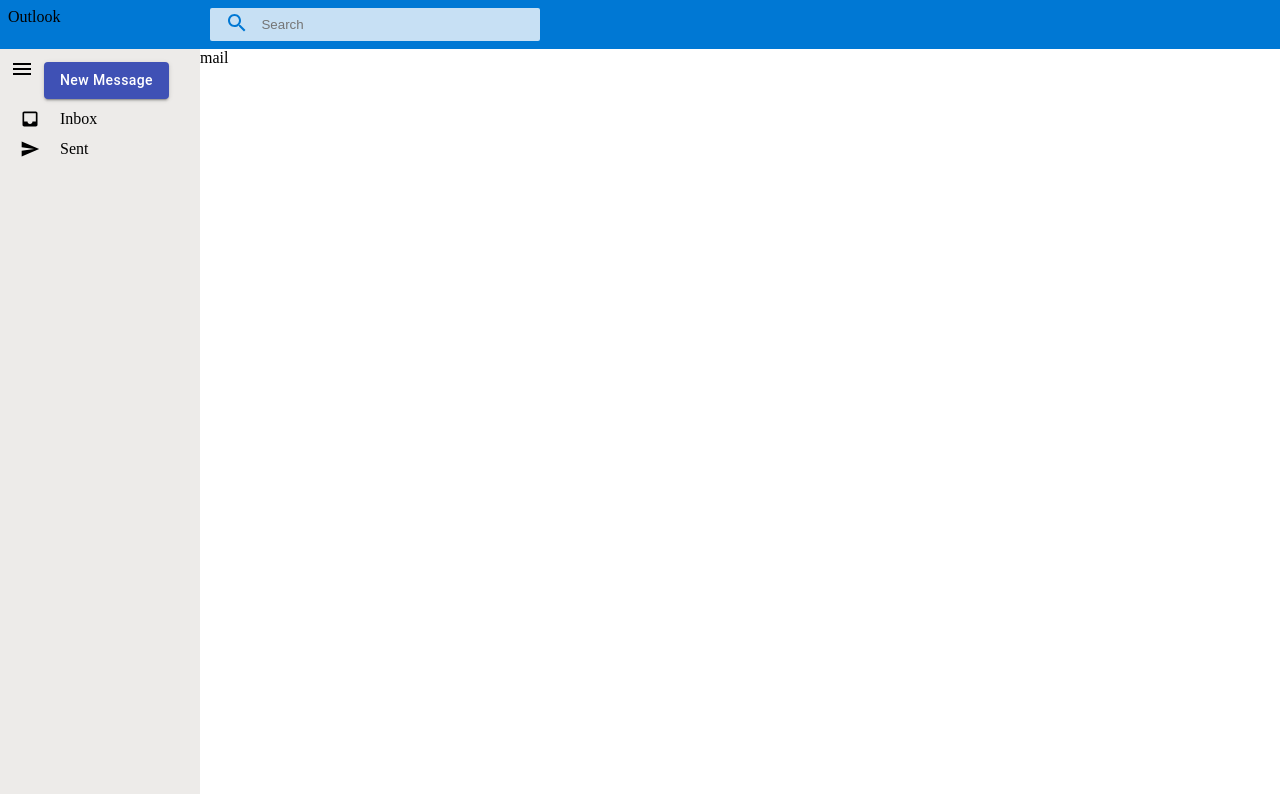
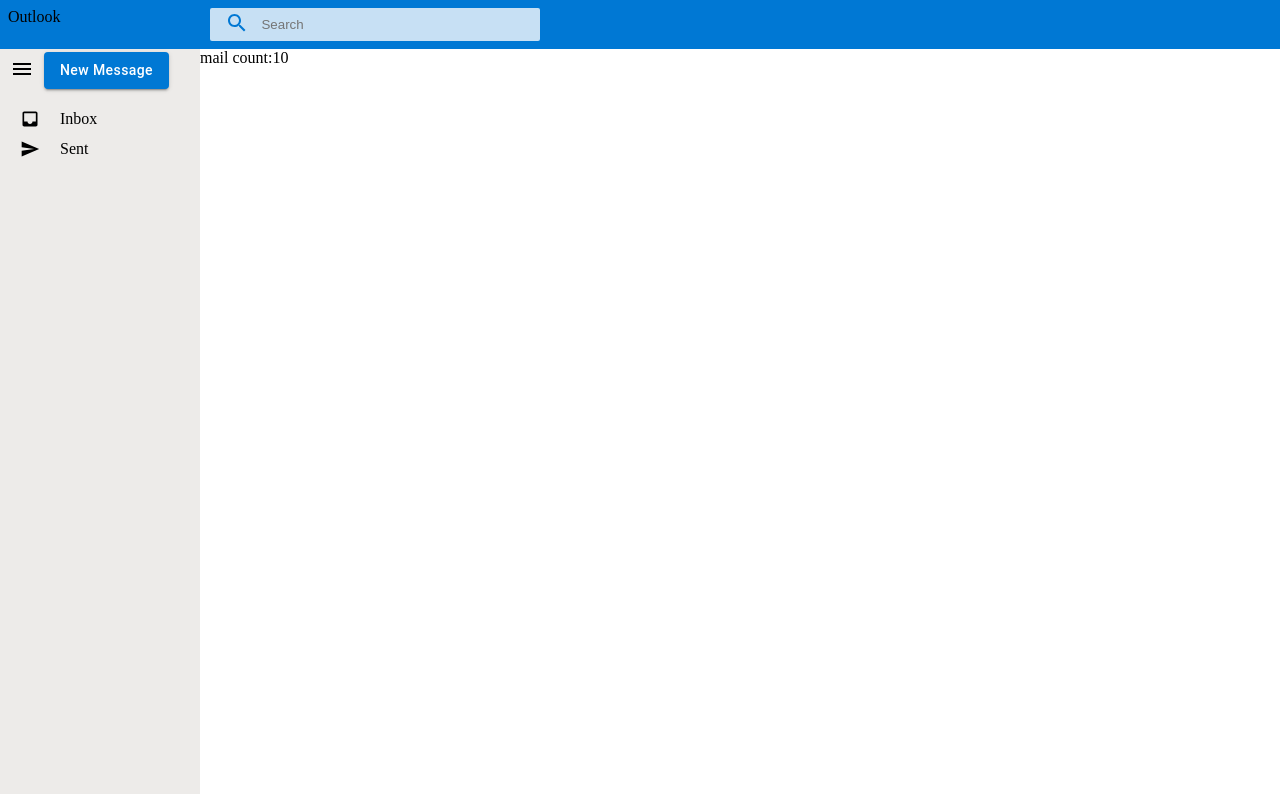
Before and after one commit to tejindermatharu/react-outlook-clone, a React app: page / in a window 1280 px wide. Both pictures are taken after a click on the element 22 px from the left and 71 px from the top of the page. Built offline with nearby package versions, Linux system fonts and the light colour scheme.

Commit message:
adding in redux toolkit

```diff
--- a/src/components/Mail/index.tsx
+++ b/src/components/Mail/index.tsx
@@ -1,7 +1,16 @@
 import React from "react";
+import {useSelector} from "react-redux";
+import {selectCount} from "src/reducers/mailReducer";
 
 function Mail(props) {
-    return <div>mail</div>;
+    const count = useSelector(selectCount);
+
+    return (
+        <div>
+            <span>mail count:</span>
+            <span>{count}</span>
+        </div>
+    );
 }
 
 export default Mail;
--- a/src/components/SideBar/index.tsx
+++ b/src/components/SideBar/index.tsx
@@ -24,7 +24,7 @@ function SideBar(props) {
                 <MenuIcon />
             </span>
             {isExpanded && (
-                <Button className="btn" variant="contained" color="primary">
+                <Button className="new-message__button btn" variant="contained" color="primary">
                     New Message
                 </Button>
             )}
--- a/src/components/SideBar/style.scss
+++ b/src/components/SideBar/style.scss
@@ -9,6 +9,11 @@
 
     &.expanded {
         width: 200px;
+    }
+
+    .new-message__button {
+        top: -10px;
+        background-color: $primary-blue;
     }
 
     .expand__icon {
--- a/src/index.tsx
+++ b/src/index.tsx
@@ -1,6 +1,15 @@
 import React from "react";
 import ReactDOM from "react-dom";
 import App from "./App";
+import {Provider} from "react-redux";
 import "./App.scss";
+import {store} from "./reducers/store";
 
-ReactDOM.render(<App />, document.getElementById("root"));
+ReactDOM.render(
+    <React.StrictMode>
+        <Provider store={store}>
+            <App />
+        </Provider>
+    </React.StrictMode>,
+    document.getElementById("root")
+);
--- /dev/null
+++ b/src/reducers/mailReducer.ts
@@ -0,0 +1,50 @@
+import {createSlice, PayloadAction} from "@reduxjs/toolkit";
+import {AppThunk, RootState} from "./store";
+
+interface CounterState {
+    value: number;
+}
+
+const initialState: CounterState = {
+    value: 10
+};
+
+export const counterSlice = createSlice({
+    name: "counter",
+    initialState,
+    reducers: {
+        increment: (state) => {
+            // Redux Toolkit allows us to write "mutating" logic in reducers. It
+            // doesn't actually mutate the state because it uses the Immer library,
+            // which detects changes to a "draft state" and produces a brand new
+            // immutable state based on those changes
+            state.value += 1;
+        },
+        decrement: (state) => {
+            state.value -= 1;
+        },
+        // Use the PayloadAction type to declare the contents of `action.payload`
+        incrementByAmount: (state, action: PayloadAction<number>) => {
+            state.value += action.payload;
+        }
+    }
+});
+
+export const {increment, decrement, incrementByAmount} = counterSlice.actions;
+
+// The function below is called a thunk and allows us to perform async logic. It
+// can be dispatched like a regular action: `dispatch(incrementAsync(10))`. This
+// will call the thunk with the `dispatch` function as the first argument. Async
+// code can then be executed and other actions can be dispatched
+export const incrementAsync = (amount: number): AppThunk => (dispatch) => {
+    setTimeout(() => {
+        dispatch(incrementByAmount(amount));
+    }, 1000);
+};
+
+// The function below is called a selector and allows us to select a value from
+// the state. Selectors can also be defined inline where they're used instead of
+// in the slice file. For example: `useSelector((state: RootState) => state.counter.value)`
+export const selectCount = (state: RootState) => state.counter.value;
+
+export default counterSlice.reducer;
--- /dev/null
+++ b/src/reducers/store.ts
@@ -0,0 +1,18 @@
+// https://github.com/reduxjs/cra-template-redux-typescript/blob/master/template/src/features/counter/Counter.tsx
+
+import {configureStore, ThunkAction, Action} from "@reduxjs/toolkit";
+import mailReducer from "./mailReducer";
+
+export const store = configureStore({
+    reducer: {
+        counter: mailReducer
+    }
+});
+
+export type RootState = ReturnType<typeof store.getState>;
+export type AppThunk<ReturnType = void> = ThunkAction<
+    ReturnType,
+    RootState,
+    unknown,
+    Action<string>
+>;
```
Also changed, not shown: package.json (+6 -1 lines), 2 other files (tests, documents, lock files or other folders).
